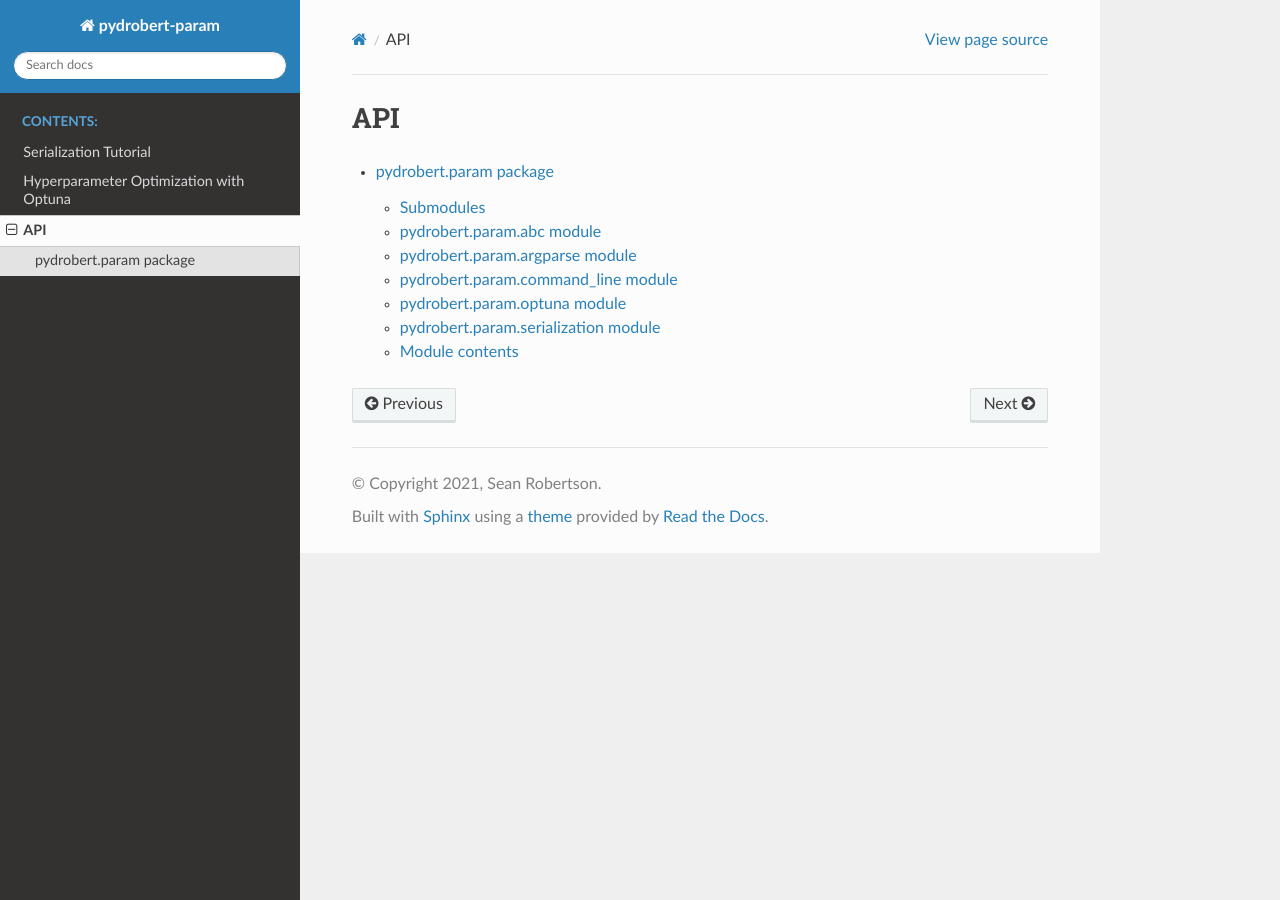
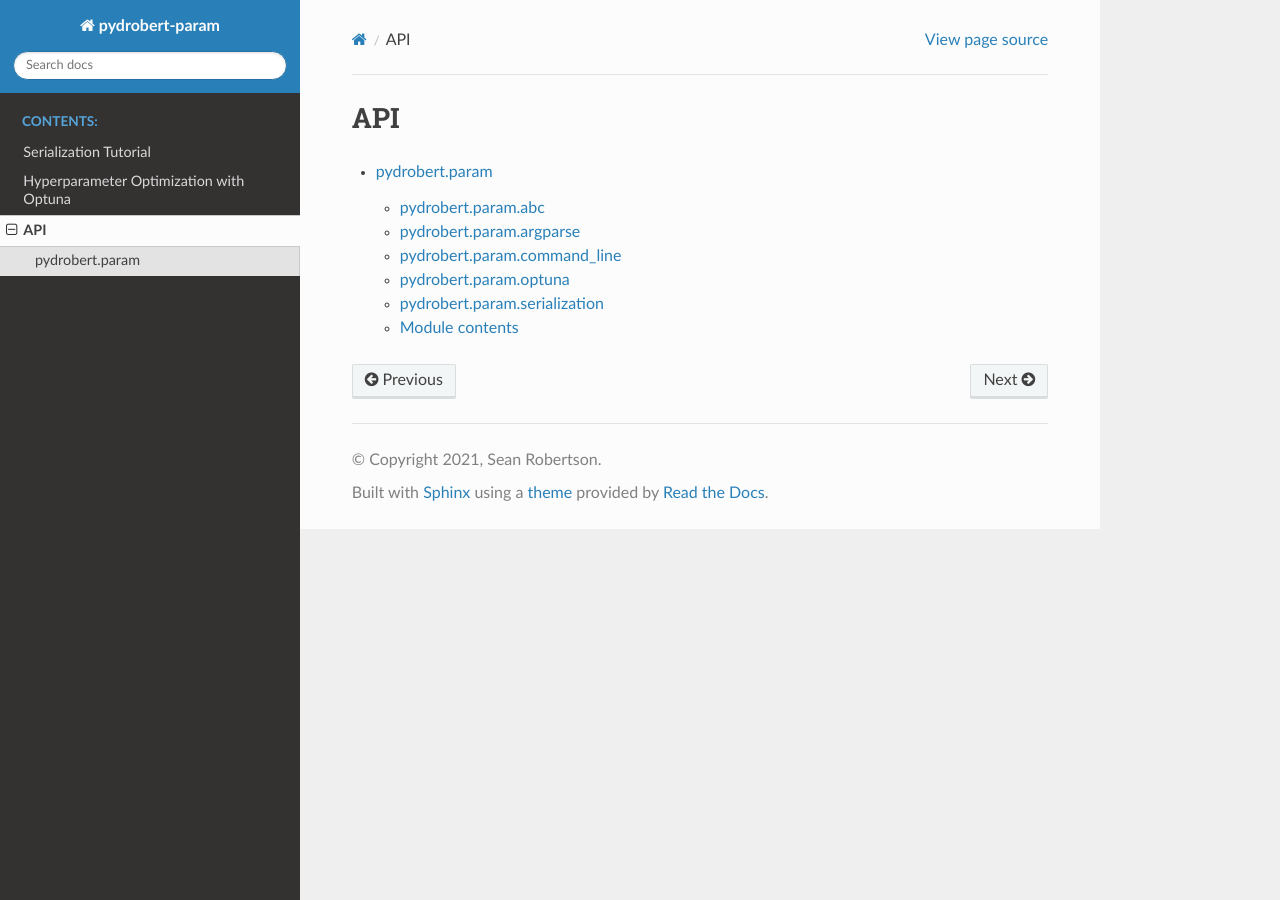
Before and after one commit to sdrobert/pydrobert-param, a Sphinx documentation site: the page built from docs/source/modules.rst, in a window 1280 px wide. Built offline with Sphinx 7.4.7 and the Read the Docs theme 2.0.0, drawn with Linux system fonts in a browser that asks for light colours.

Commit message:
Change module headers

```diff
--- a/docs/source/pydrobert.param.rst
+++ b/docs/source/pydrobert.param.rst
@@ -1,11 +1,8 @@
-pydrobert.param package
-=======================
+pydrobert.param
+===============
 
-Submodules
-----------
-
-pydrobert.param.abc module
---------------------------
+pydrobert.param.abc
+-------------------
 
 .. automodule:: pydrobert.param.abc
    :members:
@@ -13,16 +10,16 @@ pydrobert.param.abc module
    :show-inheritance:
 
 
-pydrobert.param.argparse module
--------------------------------
+pydrobert.param.argparse
+------------------------
 
 .. automodule:: pydrobert.param.argparse
    :members:
    :undoc-members:
    :show-inheritance:
 
-pydrobert.param.command_line module
------------------------------------
+pydrobert.param.command_line
+----------------------------
 
 .. automodule:: pydrobert.param.command_line
    :members:
@@ -30,8 +27,8 @@ pydrobert.param.command_line module
    :show-inheritance:
 
 
-pydrobert.param.optuna module
------------------------------
+pydrobert.param.optuna
+----------------------
 
 .. automodule:: pydrobert.param.optuna
    :members:
@@ -39,8 +36,8 @@ pydrobert.param.optuna module
    :show-inheritance:
 
 
-pydrobert.param.serialization module
-------------------------------------
+pydrobert.param.serialization
+-----------------------------
 
 .. automodule:: pydrobert.param.serialization
    :members:
```
